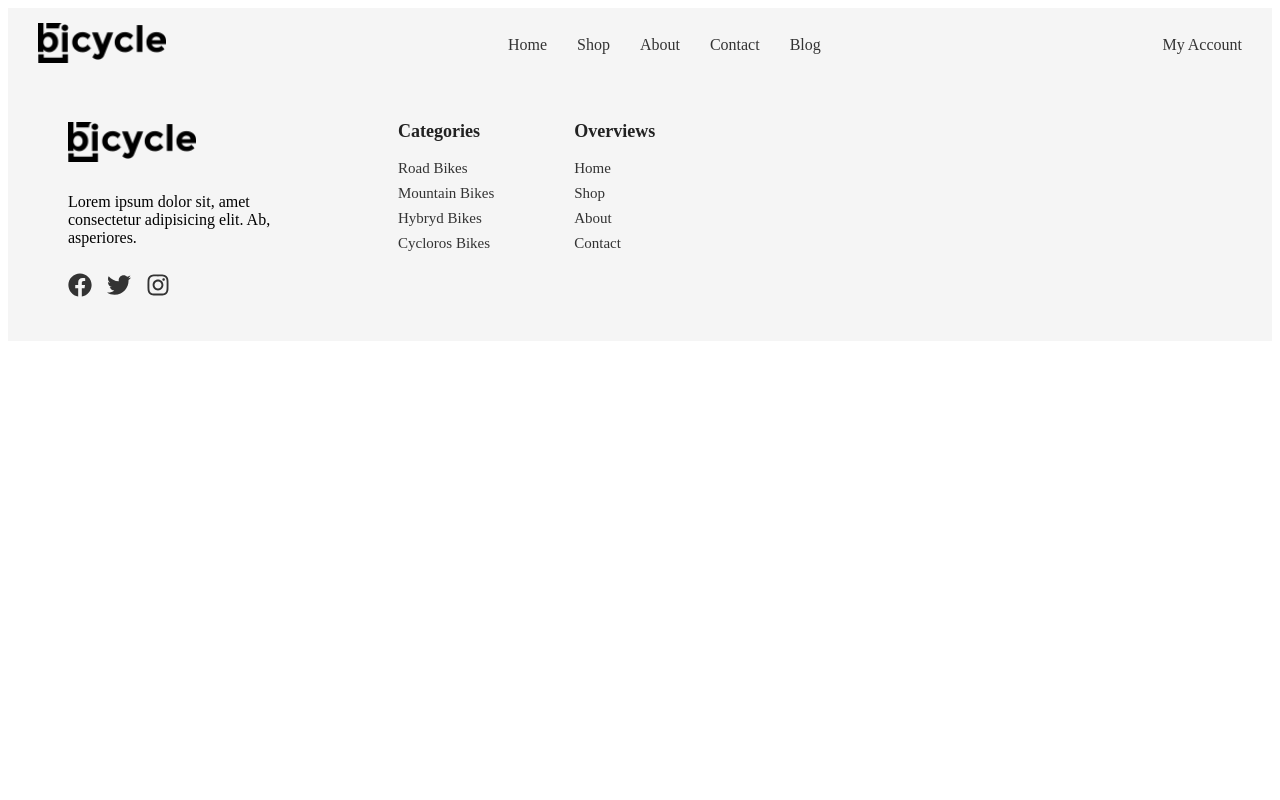
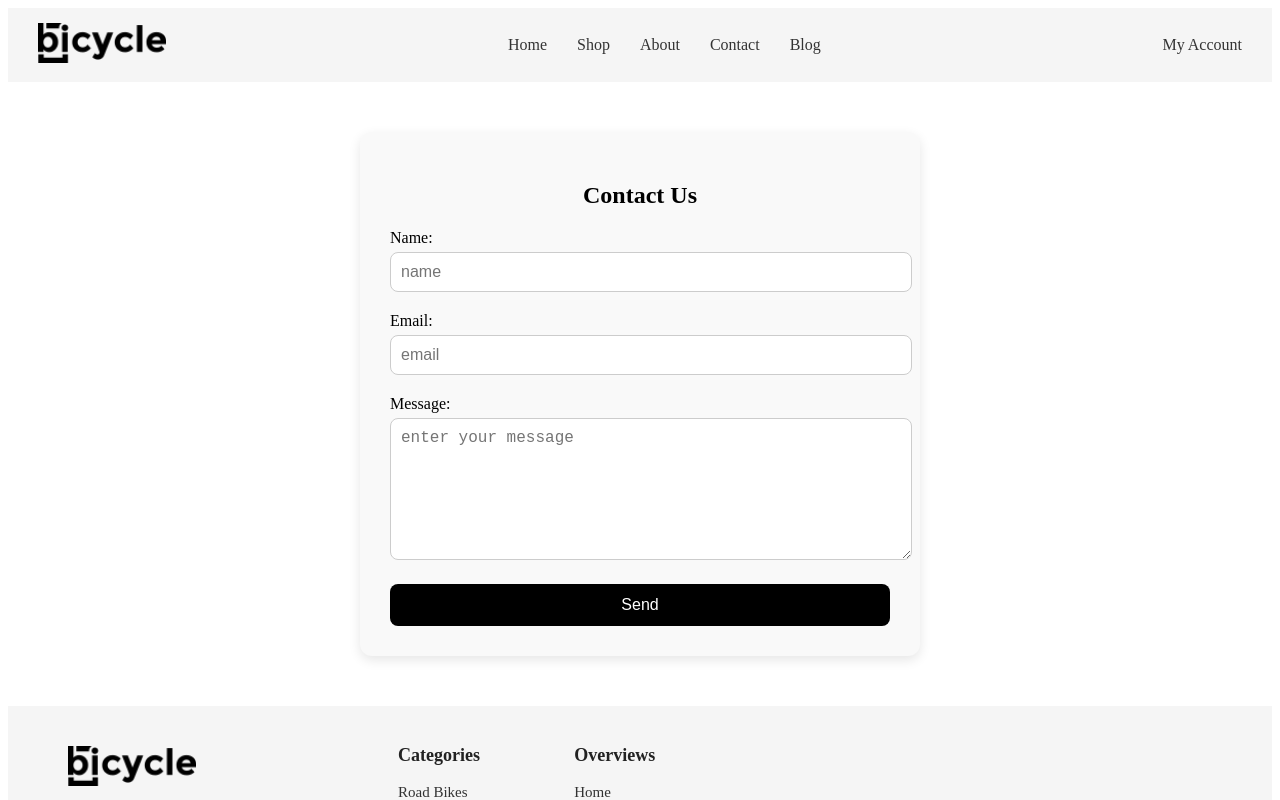
Before and after one commit to kubrama/react_miniApp, a React (Vite) app in the folder app/: page /contact in a window 1280 px wide. Shown: the top 800 px of the page. Built offline with nearby package versions, Linux system fonts and the light colour scheme.

Commit message:
added login page

```diff
--- a/app/index.html
+++ b/app/index.html
@@ -3,7 +3,7 @@
   <head>
     <meta charset="UTF-8" />
     <meta name="viewport" content="width=device-width, initial-scale=1.0" />
-    <title>Vite + React + TS</title>
+    <title>App</title>
   </head>
   <body>
     <div id="root"></div>
--- a/app/package.json
+++ b/app/package.json
@@ -11,14 +11,18 @@
   },
   "dependencies": {
     "@headlessui/react": "^2.2.9",
+    "@hookform/resolvers": "^5.2.2",
     "axios": "^1.12.2",
     "lucide-react": "^0.544.0",
     "react": "^19.1.0",
     "react-dom": "^19.1.0",
+    "react-hook-form": "^7.64.0",
     "react-icons": "^5.5.0",
     "react-router-dom": "^7.9.3",
     "react-toastify": "^11.0.5",
-    "styled-components": "^6.1.19"
+    "styled-components": "^6.1.19",
+    "sweetalert2": "^11.23.0",
+    "yup": "^1.7.1"
   },
   "devDependencies": {
     "@eslint/js": "^9.30.1",
--- a/app/src/App.tsx
+++ b/app/src/App.tsx
@@ -11,6 +11,11 @@ import Blog from './pages/Blog';
 import { ToastContainer } from "react-toastify";
 import "react-toastify/dist/ReactToastify.css";
 import About from './pages/About';
+import Contact  from './pages/Contact';
+import Login from './pages/Login';
+import  Home  from './pages/Home';
+import  AuthProvider  from "./context/AuthProvider";
+
 
 
 function App() {
@@ -22,6 +27,7 @@ function App() {
   ];
   return (
     <>
+    <AuthProvider>
       <BrowserRouter>
           <Header />
           <Routes>
@@ -46,14 +52,16 @@ function App() {
                 </div>
               }
             />
+            <Route path="/home" element={<Home/>} />
             <Route path="/shop" element={<Shop />} />
             <Route path="/blog" element={<Blog/>} />
             <Route path="/about" element={<About/>} />
-
-
+            <Route path="/contact" element={<Contact/>} />
+            <Route path="/account" element={<Login/>} />
           </Routes>
           <Footer />
       </BrowserRouter>
+      </AuthProvider>
       <ToastContainer position="top-right" autoClose={3000} />
     </>
   )
--- /dev/null
+++ b/app/src/assets/css/Contact.styled.ts
@@ -0,0 +1,77 @@
+import styled from "styled-components";
+
+export const Container = styled.div`
+  max-width: 500px;
+  margin: 50px auto;
+  padding: 30px;
+  border-radius: 12px;
+  background: #f9f9f9;
+  box-shadow: 0 4px 12px rgba(0,0,0,0.1);
+`;
+
+export const Title = styled.h2`
+  text-align: center;
+  margin-bottom: 20px;
+`;
+
+export const Form = styled.form`
+  display: flex;
+  flex-direction: column;
+  gap: 20px;
+`;
+
+export const Input = styled.input`
+  width: 100%;
+  padding: 10px;
+  font-size: 16px;
+  border: 1px solid #ccc;
+  border-radius: 8px;
+  margin-top: 5px;
+
+  &:focus {
+    outline: none;
+    border-color: #0077ff;
+  }
+`;
+
+export const Textarea = styled.textarea`
+  width: 100%;
+  padding: 10px;
+  font-size: 16px;
+  min-height: 120px;
+  border: 1px solid #ccc;
+  border-radius: 8px;
+  margin-top: 5px;
+  resize: vertical;
+
+  &:focus {
+    outline: none;
+    border-color: #0077ff;
+  }
+`;
+
+export const Button = styled.button`
+  padding: 12px;
+  font-size: 16px;
+  border: none;
+  border-radius: 8px;
+  background: black;
+  color: white;
+  cursor: pointer;
+  transition: 0.3s;
+
+  &:hover {
+    background:grey;
+  }
+
+  &:disabled {
+    background: #aaa;
+    cursor: not-allowed;
+  }
+`;
+
+export const ErrorText = styled.p`
+  color: red;
+  font-size: 14px;
+  margin-top: 4px;
+`;
--- /dev/null
+++ b/app/src/assets/css/Home.styled.ts
@@ -0,0 +1,9 @@
+import styled from 'styled-components'
+
+export const Container= styled.div`
+display: flex;
+flexWrap: wrap;
+gap: 20px;
+justify-content:center;
+padding: 30px 0
+`
--- /dev/null
+++ b/app/src/assets/css/Login.styled.ts
@@ -0,0 +1,50 @@
+import styled from "styled-components";
+
+export const Container = styled.div`
+  max-width: 400px;
+  margin: 60px auto;
+  padding: 30px;
+  border: 1px solid #ddd;
+  border-radius: 12px;
+  background: #fff;
+  box-shadow: 0 4px 15px rgba(0, 0, 0, 0.08);
+`;
+
+export const Title = styled.h2`
+  text-align: center;
+  margin-bottom: 20px;
+`;
+
+export const Form = styled.form`
+  display: flex;
+  flex-direction: column;
+  gap: 15px;
+`;
+
+export const Input = styled.input`
+  padding: 10px;
+  font-size: 16px;
+  border: 1px solid #aaa;
+  border-radius: 8px;
+  width: 100%;
+`;
+
+export const Button = styled.button`
+  padding: 12px;
+  background: black;
+  color: white;
+  border: none;
+  border-radius: 8px;
+  cursor: pointer;
+  transition: background 0.3s;
+
+  &:hover {
+    background: #grey;
+  }
+`;
+
+export const ErrorText = styled.p`
+  font-size: 14px;
+  color: red;
+  margin-top: 10px;
+`;
--- /dev/null
+++ b/app/src/context/AuthContext.ts
@@ -0,0 +1,13 @@
+import { createContext } from "react";
+
+export interface AuthContextType {
+  user: string | null;
+  login: (username: string) => void;
+  logout: () => void;
+}
+
+export const AuthContext = createContext<AuthContextType>({
+  user: null,
+  login: () => {},
+  logout: () => {},
+});
--- /dev/null
+++ b/app/src/context/AuthProvider.tsx
@@ -0,0 +1,17 @@
+import React, { useState } from "react";
+import { AuthContext } from "./AuthContext";
+
+const AuthProvider: React.FC<{ children: React.ReactNode }> = ({ children }) => {
+  const [user, setUser] = useState<string | null>(null);
+
+  const login = (username: string) => setUser(username);
+  const logout = () => setUser(null);
+
+  return (
+    <AuthContext.Provider value={{ user, login, logout }}>
+      {children}
+    </AuthContext.Provider>
+  );
+};
+
+export default AuthProvider;
--- /dev/null
+++ b/app/src/pages/Contact.tsx
@@ -0,0 +1,80 @@
+import { useForm } from "react-hook-form";
+import type { SubmitHandler } from "react-hook-form";
+import { yupResolver } from "@hookform/resolvers/yup";
+import * as yup from "yup";
+import Swal from "sweetalert2";
+import {
+  Container,
+  Title,
+  Form,
+  Input,
+  Textarea,
+  Button,
+  ErrorText,
+} from "../assets/css/Contact.styled";
+
+const contactSchema = yup.object({
+  name: yup.string().required("Required").min(2, "Min 2 symbols"),
+  email: yup.string().required("Required").email("Enter correct email"),
+  message: yup.string().required("Required").min(10, "Min 10 symbols"),
+});
+
+type ContactFormInputs = yup.InferType<typeof contactSchema>;
+
+const Contact: React.FC = () => {
+  const {
+    register,
+    handleSubmit,
+    reset,
+    formState: { errors, isSubmitting },
+  } = useForm<ContactFormInputs>({
+    resolver: yupResolver(contactSchema),
+  });
+
+  const onSubmit: SubmitHandler<ContactFormInputs> = async (data) => {
+    console.log("Send", data);
+
+    await Swal.fire({
+      title: "✅ Message Sent!",
+      text: "Thank you for contacting us. We’ll reply soon!",
+      icon: "success",
+      confirmButtonText: "Great!",
+      confirmButtonColor: "#000",
+      background: "#fefefe",
+    });
+
+    reset();
+  };
+
+  return (
+    <Container>
+      <Title>Contact Us</Title>
+
+      <Form onSubmit={handleSubmit(onSubmit)}>
+        <label>
+          Name:
+          <Input {...register("name")} placeholder="name" />
+          {errors.name && <ErrorText>{errors.name.message}</ErrorText>}
+        </label>
+
+        <label>
+          Email:
+          <Input {...register("email")} placeholder="email" />
+          {errors.email && <ErrorText>{errors.email.message}</ErrorText>}
+        </label>
+
+        <label>
+          Message:
+          <Textarea {...register("message")} placeholder="enter your message" />
+          {errors.message && <ErrorText>{errors.message.message}</ErrorText>}
+        </label>
+
+        <Button type="submit" disabled={isSubmitting}>
+          {isSubmitting ? "Loading..." : "Send"}
+        </Button>
+      </Form>
+    </Container>
+  );
+};
+
+export default Contact;
--- /dev/null
+++ b/app/src/pages/Home.tsx
@@ -0,0 +1,56 @@
+import React from "react";
+import Card from "../components/Card/Card";
+import product1 from "../assets/images/product1.jpg";
+import product2 from "../assets/images/product2.jpg";
+import product3 from "../assets/images/product3.jpg";
+import { Container } from "../assets/css/Home.styled";
+
+interface CardData {
+  id: number;
+  title: string;
+  description: string;
+  image: string;
+}
+
+const Home: React.FC = () => {
+  const cards: CardData[] = [
+    {
+      id: 1,
+      title: "Mountain bike",
+      description: "Great for mountains",
+      image: product1,
+    },
+    {
+      id: 2,
+      title: "Road bike",
+      description: "Fast and light",
+      image: product2,
+    },
+    {
+      id: 3,
+      title: "Folding bike",
+      description: "Perfect for city",
+      image: product3,
+    },
+  ];
+
+  return (
+    <Container>
+      {cards.map((card) => (
+        <Card
+          key={card.id}
+          id={card.id}
+          title={card.title}
+          description={card.description}
+          image={card.image}
+          count={0}
+          onIncrement={() => {}}
+          onDecrement={() => {}}
+          showCounter={false}
+        />
+      ))}
+    </Container>
+  );
+};
+
+export default Home;
--- /dev/null
+++ b/app/src/pages/Login.tsx
@@ -0,0 +1,105 @@
+import React, { useContext } from "react";
+import { useForm } from "react-hook-form";
+import type { SubmitHandler } from "react-hook-form";
+import { yupResolver } from "@hookform/resolvers/yup";
+import * as yup from "yup";
+import Swal from "sweetalert2";
+import { useNavigate } from "react-router-dom";
+import { AuthContext } from "../context/AuthContext";
+
+import {
+  Container,
+  Title,
+  Form,
+  Input,
+  Button,
+  ErrorText,
+} from "../assets/css/Login.styled";
+
+
+const loginSchema = yup.object({
+  email: yup.string().required("Email is required").email("Enter a valid email"),
+  password: yup.string().required("Password is required").min(6, "Min 6 symbols"),
+});
+
+type LoginInputs = yup.InferType<typeof loginSchema>;
+
+const Login: React.FC = () => {
+  const navigate = useNavigate();
+  const { login } = useContext(AuthContext);
+
+  const {
+    register,
+    handleSubmit,
+    formState: { errors, isSubmitting },
+  } = useForm<LoginInputs>({
+    resolver: yupResolver(loginSchema),
+  });
+
+
+  const fakeLoginRequest = async (email: string, password: string) => {
+    return new Promise<{ token: string }>((resolve, reject) => {
+      setTimeout(() => {
+        if (email === "test@mail.com" && password === "123456") {
+          resolve({ token: "fake-jwt-token-123" });
+        } else {
+          reject(new Error("Invalid email or password"));
+        }
+      }, 1000);
+    });
+  };
+
+  const onSubmit: SubmitHandler<LoginInputs> = async (data) => {
+    try {
+      const res = await fakeLoginRequest(data.email, data.password);
+      localStorage.setItem("token", res.token);
+      login(data.email);
+
+      await Swal.fire({
+        icon: "success",
+        title: "Login successful",
+        text: "You are now logged in!",
+      });
+
+      navigate("/");
+    } catch (error: unknown) {
+      let message = "Something went wrong";
+      if (error instanceof Error) message = error.message;
+
+      await Swal.fire({
+        icon: "error",
+        title: "Login failed",
+        text: message,
+      });
+    }
+  };
+
+  return (
+    <Container>
+      <Title>Login</Title>
+      <Form onSubmit={handleSubmit(onSubmit)}>
+        <label>
+          Email:
+          <Input {...register("email")} placeholder="Enter your email" />
+          {errors.email && <ErrorText>{errors.email.message}</ErrorText>}
+        </label>
+
+        <label>
+          Password:
+          <Input
+            type="password"
+            {...register("password")}
+            placeholder="Enter your password"
+          />
+          {errors.password && <ErrorText>{errors.password.message}</ErrorText>}
+        </label>
+
+        <Button type="submit" disabled={isSubmitting}>
+          {isSubmitting ? "Logging in..." : "Login"}
+        </Button>
+      </Form>
+    </Container>
+  );
+};
+
+export default Login;
```
Also changed, not shown: 1 other file (tests, documents, lock files or other folders).
